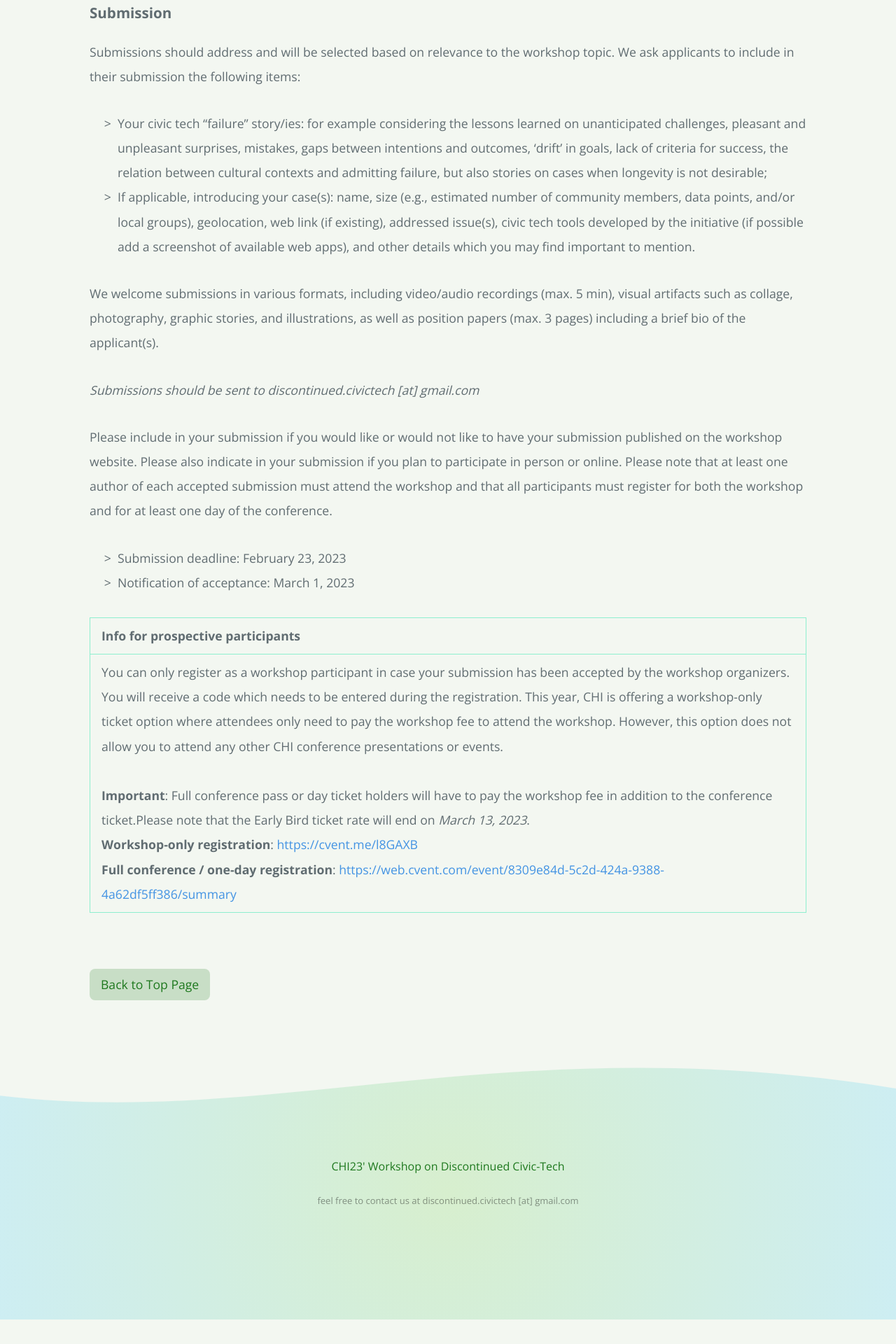
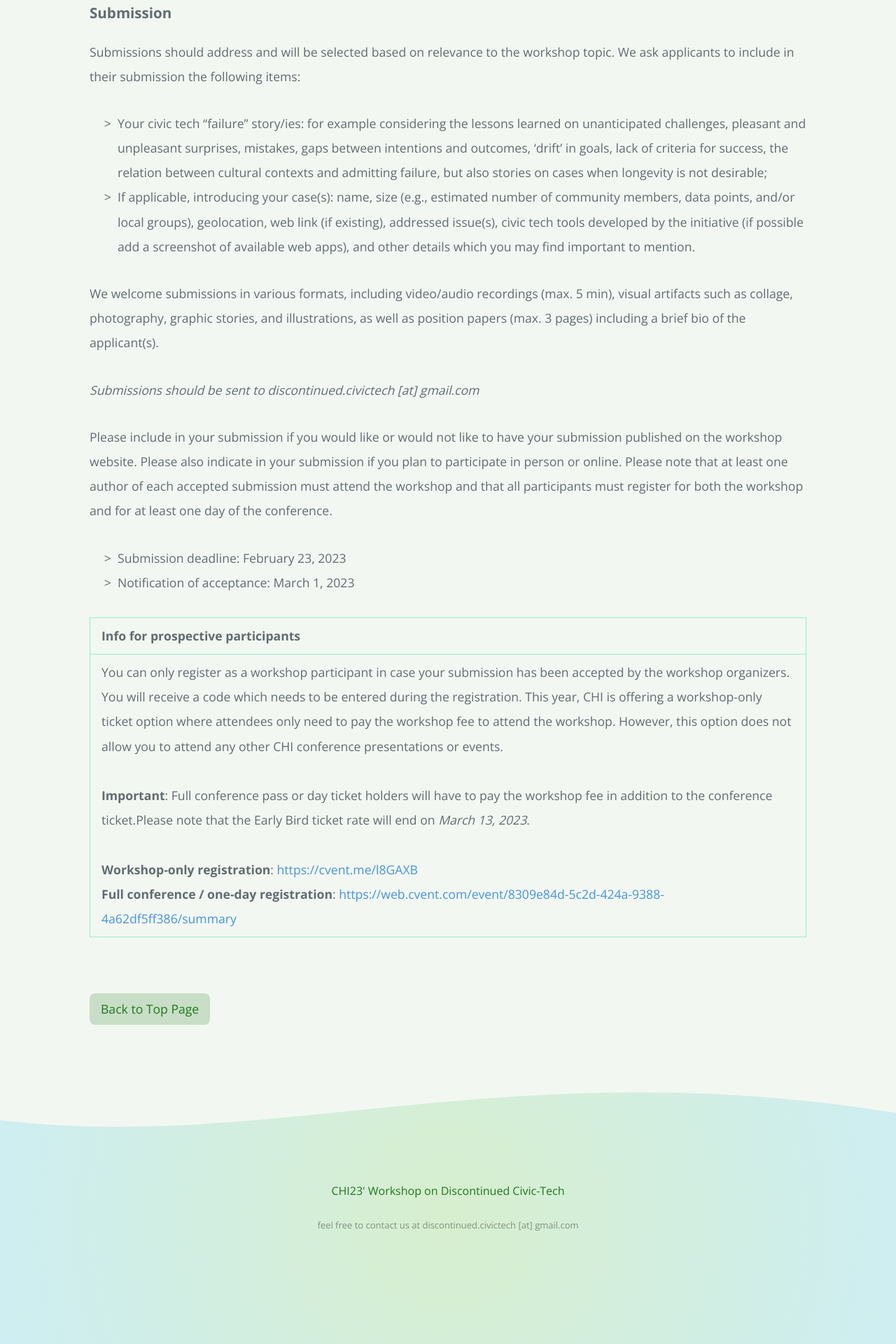
Before and after one commit to discontinued-civictech/discontinued-civictech.github.io, a Jekyll site: the page built from call.md, in a window 1280 px wide. Shown: the part 2419-4339 px from the top of the page at 70% size. Built offline with Jekyll 4.4.1, drawn with Linux system fonts in a browser that asks for light colours; our own code applies the rules of GitHub Pages for plain Markdown files; before the commit the page ends 4304 px from its top, so only the background shows below that.

```diff
--- a/call.md
+++ b/call.md
@@ -46,6 +46,6 @@ Please include in your submission if you would like or would not like to have yo
 * Notification of acceptance: March 1, 2023
 
 |**Info for prospective participants** |
-|You can only register as a workshop participant in case your submission has been accepted by the workshop organizers. You will receive a code which needs to be entered during the registration. This year, CHI is offering a workshop-only ticket option where attendees only need to pay the workshop fee to attend the workshop. However, this option does not allow you to attend any other CHI conference presentations or events.<br /><br />**Important**: Full conference pass or day ticket holders will have to pay the workshop fee in addition to the conference ticket.Please note that the Early Bird ticket rate will end on *March 13, 2023*. <br />**Workshop-only registration**: <a href="https://cvent.me/l8GAXB">https://cvent.me/l8GAXB</a><br />**Full conference / one-day registration**: <a href="https://web.cvent.com/event/8309e84d-5c2d-424a-9388-4a62df5ff386/summary">https://web.cvent.com/event/8309e84d-5c2d-424a-9388-4a62df5ff386/summary</a>|
+|You can only register as a workshop participant in case your submission has been accepted by the workshop organizers. You will receive a code which needs to be entered during the registration. This year, CHI is offering a workshop-only ticket option where attendees only need to pay the workshop fee to attend the workshop. However, this option does not allow you to attend any other CHI conference presentations or events.<br /><br />**Important**: Full conference pass or day ticket holders will have to pay the workshop fee in addition to the conference ticket.Please note that the Early Bird ticket rate will end on *March 13, 2023*. <br /><br />**Workshop-only registration**: <a href="https://cvent.me/l8GAXB">https://cvent.me/l8GAXB</a><br />**Full conference / one-day registration**: <a href="https://web.cvent.com/event/8309e84d-5c2d-424a-9388-4a62df5ff386/summary">https://web.cvent.com/event/8309e84d-5c2d-424a-9388-4a62df5ff386/summary</a>|
 
 <a href = "./" class="btn-to-top">Back to Top Page</a>
```
